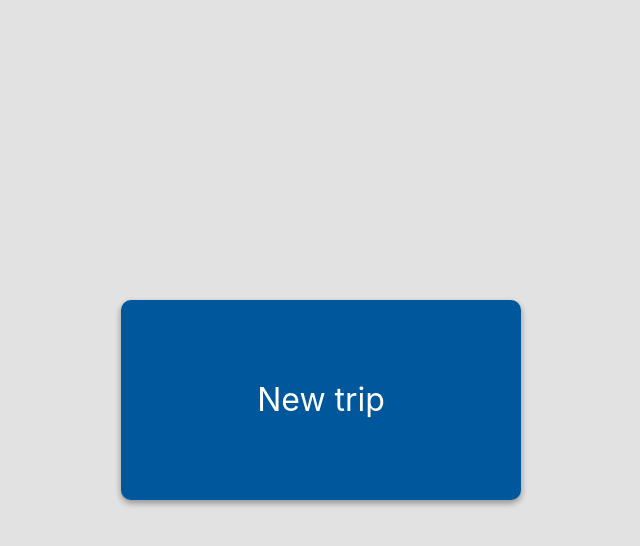
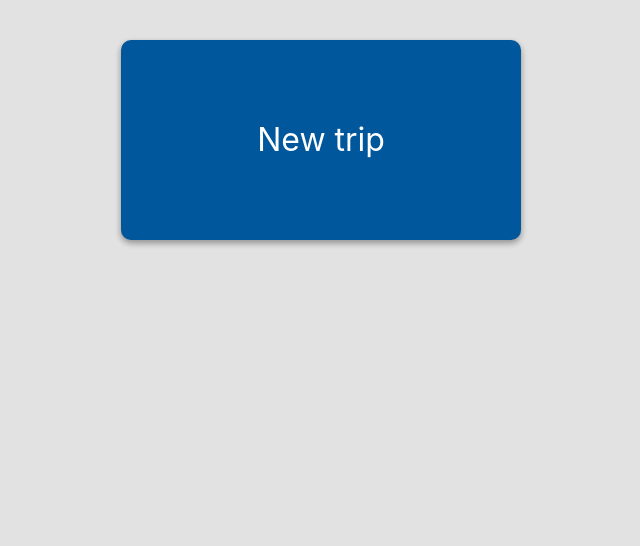
Before and after one commit to BRIKEV/location-tracker, a React (Vite) app: page / in a window 1280 px wide. Shown: the top 546 px of the page, without its empty margins (319-959 px from the left). Built offline with nearby package versions, Linux system fonts and the light colour scheme.

Commit message:
feat: improve styling

```diff
--- a/src/components/Button/Button.module.scss
+++ b/src/components/Button/Button.module.scss
@@ -39,6 +39,7 @@ $button-list: primary $Primary, secondary $Secondary, light $PText;
       }
       @if $style == 'light' {
         color: $DarkText;
+        background-color: $SText;
         &:hover {
           background: darken($color, 9);
         }
--- a/src/components/PriceSelector/PriceSelector.module.scss
+++ b/src/components/PriceSelector/PriceSelector.module.scss
@@ -17,6 +17,7 @@ $NumberFont: 1.8rem;
         text-align: center;
         border-color: transparent;
         margin-bottom: 10px;
+        background-color: #FFF;
       }
     }
   }
--- a/src/index.scss
+++ b/src/index.scss
@@ -9,14 +9,11 @@ body {
   -webkit-font-smoothing: antialiased;
   -moz-osx-font-smoothing: grayscale;
   background-color: $Background;
-  height: 100vh;
   width: 100vw;
+  height: 100%;
 }
 
 code {
   font-family: source-code-pro, Menlo, Monaco, Consolas, 'Courier New',
     monospace;
 }
-* {
-  box-sizing: border-box;
-}
--- a/src/layouts/Main/Main.module.scss
+++ b/src/layouts/Main/Main.module.scss
@@ -4,9 +4,9 @@
   background-color: $Background;
   display: flex;
   align-items: center;
-  height: 100vh;
+  height: auto;
   width: 90%;
-  margin: 0 auto;
+  margin: 40px auto;
   max-width: 400px;
   flex-direction: column;
   &.center {
--- a/src/layouts/Main/Main.tsx
+++ b/src/layouts/Main/Main.tsx
@@ -6,7 +6,7 @@ interface MainLayoutProps {
 }
 
 const Main = ({ children, layout }: MainLayoutProps) => (
-  <div className={`${style.container} ${style[layout || 'center']}`}>
+  <div className={`${style.container} ${style[layout || 'top']}`}>
     {children}
   </div>
 );
--- a/src/pages/EndTrip/EndTrip.module.scss
+++ b/src/pages/EndTrip/EndTrip.module.scss
@@ -1,7 +1,7 @@
 @import '../../styles/variables';
 
 .header {
-  margin: 40px 0 20px 0;
+  margin-bottom: 20px;
   .title {
     font-size: 1.5rem;
     font-weight: 700;
@@ -9,7 +9,7 @@
 }
 
 .buttons {
-  background-color: $Background;
+  background-color: darken($Background, 20);
   width: 100%;
   position: fixed;
   bottom: 0;
--- a/src/pages/EndTrip/EndTrip.tsx
+++ b/src/pages/EndTrip/EndTrip.tsx
@@ -26,7 +26,7 @@ const EndTrip = () => {
   };
 
   return (
-    <Main layout='top'>
+    <Main>
       <header className={style.header}>
         <h1 className={style.title}>{t('endTrip.title', 'Añade el precio')}</h1>
       </header>
```
